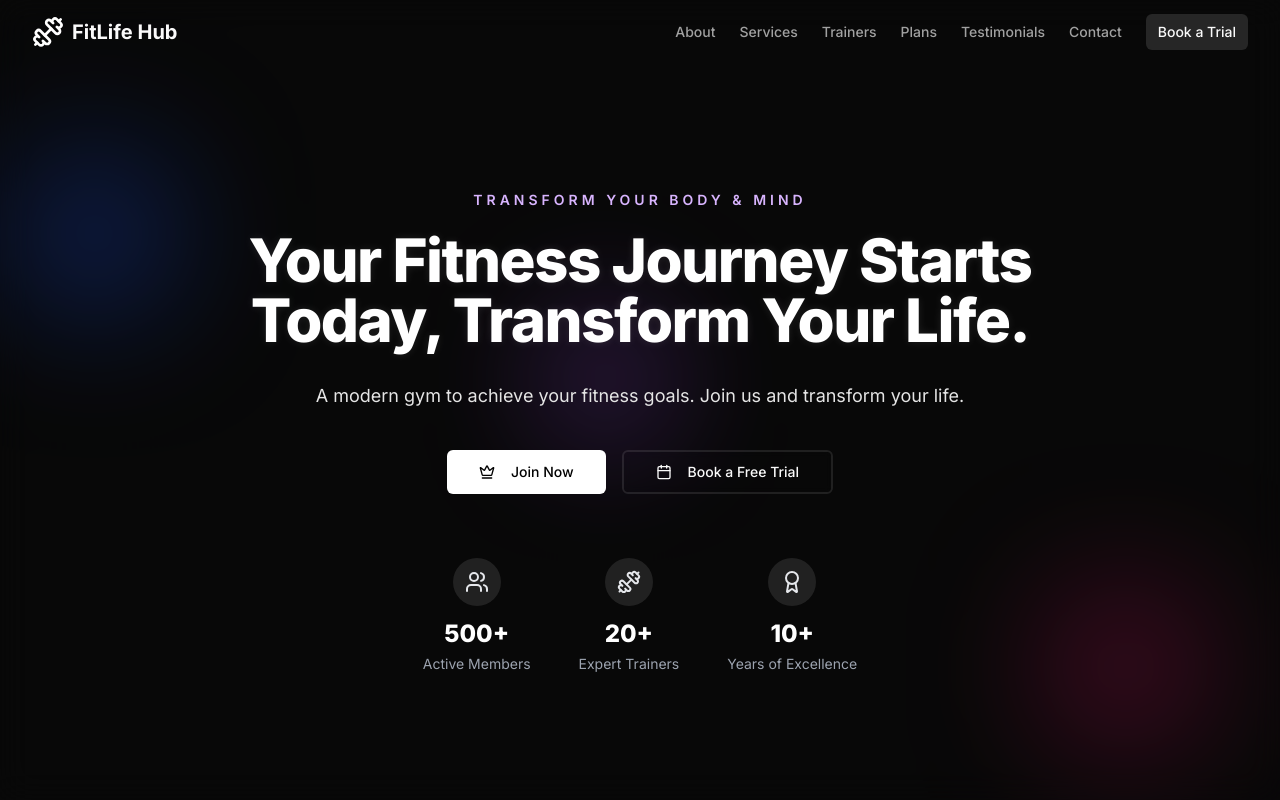
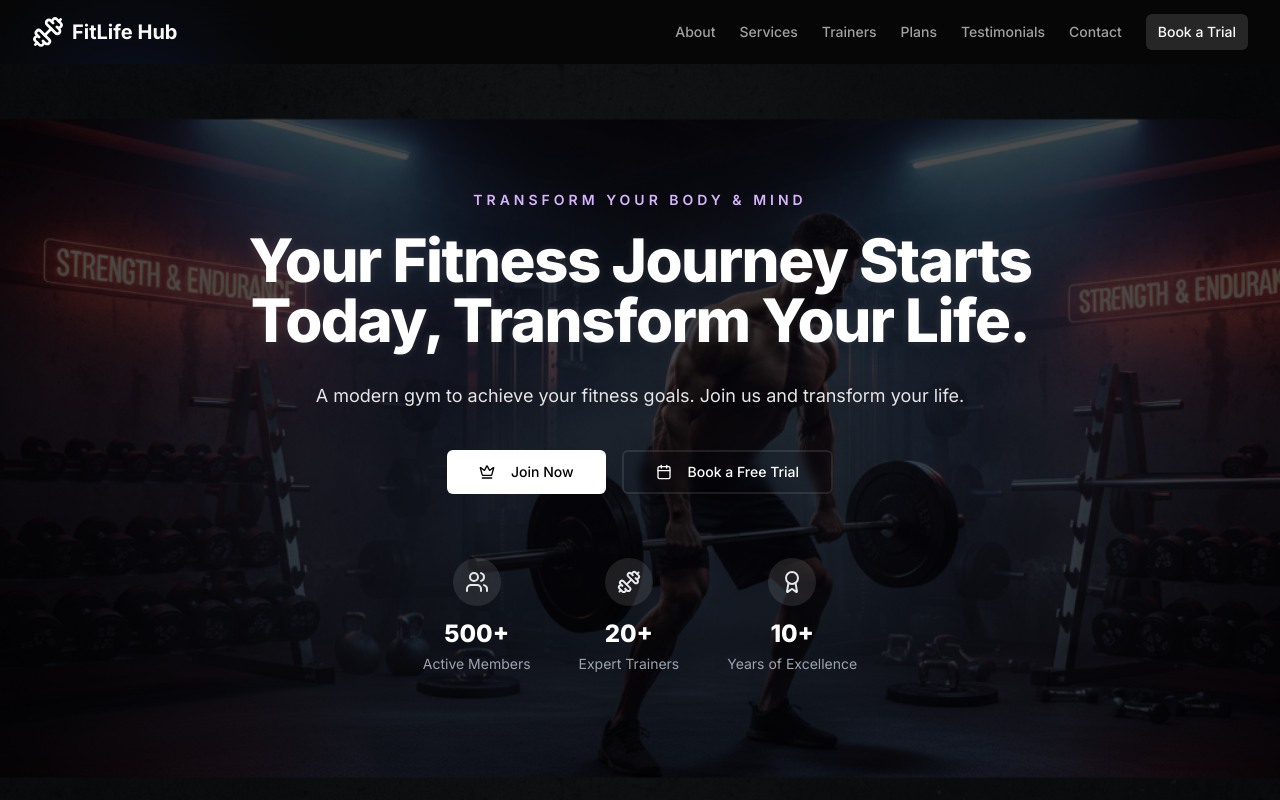
Before and after one commit to Sagarvermakumar/FitLife, a Next.js app: page / in a window 1280 px wide. Shown: the top 800 px of the page. Built offline with nearby package versions, Linux system fonts and the light colour scheme.

Commit message:
Adding bg image in hero section

```diff
--- a/src/assets/index.js
+++ b/src/assets/index.js
@@ -1,8 +1,8 @@
 
 import before1 from '@/assets/images/before.jpg'
 import after1 from '@/assets/images/after.jpg'
-
+import heroBanner from '@/assets/images/herobanner.png'
 
 export {
-    before1, after1
+    before1, after1,heroBanner
 }
--- a/src/components/animated-background.tsx
+++ b/src/components/animated-background.tsx
@@ -4,11 +4,12 @@ import { motion } from "framer-motion";
 
 export function AnimatedBackground() {
   return (
-    <div className="fixed inset-0 -z-10 h-full w-full bg-transparent">
+    <div className="fixed inset-0 -z-10 h-full w-full bg-transparent overflow-hidden">
       <div className="relative h-full w-full">
+
+        {/* BLUE BLOB */}
         <motion.div
-          className="absolute top-[18%] left-[2%] h-[150px] w-[150px] rounded-full bg-blue-700/60"
-          style={{ filter: "blur(70px)" }}
+          className="absolute top-[5%] left-[5%] h-[150px] w-[150px] rounded-full  bg-blue-900/60 blur-[60px]"
           animate={{ x: [0, 10, -10, 0], y: [0, -15, 20, 0] }}
           transition={{
             duration: 12,
@@ -18,21 +19,11 @@ export function AnimatedBackground() {
           }}
         />
 
+
+
+        {/* PURPLE BLOB */}
         <motion.div
-          className="absolute bottom-[10%] right-[5%] h-[150px] w-[150px] rounded-full bg-pink-700/55"
-          style={{ filter: "blur(70px)" }}
-          animate={{ x: [0, -40, 40, 0], y: [0, 40, -20, 0] }}
-          transition={{
-            duration: 15,
-            repeat: Infinity,
-            repeatType: "mirror",
-            ease: "easeInOut",
-          }}
-        />
-
-        <motion.div
-          className="absolute bottom-[40%] left-[40%] h-[150px] w-[150px] rounded-full bg-purple-500/30"
-          style={{ filter: "blur(60px)" }}
+          className="absolute bottom-[5%] right-[5%] h-[120px] w-[120px] rounded-full bg-purple-900/80 blur-[50px]"
           animate={{ x: [0, 20, -20, 0], y: [0, -30, 30, 0] }}
           transition={{
             duration: 18,
@@ -41,7 +32,9 @@ export function AnimatedBackground() {
             ease: "easeInOut",
           }}
         />
-        <div className="absolute inset-0 h-full w-full bg-black/20 backdrop-blur-lg" />
+
+        {/* DARK OVERLAY WITHOUT HIDING BLOB COLORS */}
+        <div className="absolute inset-0 h-full w-full bg-black/30 backdrop-blur-xl" />
       </div>
     </div>
   );
--- a/src/sections/TransformationStories.tsx
+++ b/src/sections/TransformationStories.tsx
@@ -5,6 +5,7 @@ import { Card, CardContent } from "@/components/ui/card";
 import { Carousel, CarouselContent, CarouselItem, CarouselNext, CarouselPrevious } from "@/components/ui/carousel";
 import { Star } from "lucide-react";
 import {before1,after1} from "@/assets/index.js"
+import { Heading } from "@/components/heading";
 
 const transformations = [
 
@@ -21,13 +22,10 @@ export default function TransformationStories() {
   return (
     <section className="py-20 bg-transparent text-white" id="transformations">
       <div className="max-w-5xl mx-auto px-4 text-center">
-        <h2 className="text-4xl md:text-5xl font-extrabold mb-4 font-headline">
-          Transformation <span className="text-red-500">Stories</span>
-        </h2>
-        <p className="text-gray-400 max-w-2xl mx-auto mb-12">
-          See what our members have accomplished with dedication, consistent training,
-          and the support of the Radhe's Fitness community.
-        </p>
+
+        <Heading title="Transformation Stories" subtitle=" See what our members have accomplished with dedication, consistent training,
+          and the support of the Radhe's Fitness community." />
+
 
         <Carousel className="w-full max-w-3xl mx-auto">
           <CarouselContent>
@@ -51,7 +49,7 @@ export default function TransformationStories() {
                       </div>
                       {/* After Image */}
                       <div className="relative rounded-lg overflow-hidden w-36 sm:w-48 md:w-56">
-                        <span className="absolute top-2 left-2 text-xs font-bold bg-red-600 text-white px-2 py-1 rounded">
+                        <span className="absolute top-2 left-2 text-xs font-bold bg-purple-600 text-white px-2 py-1 rounded">
                           AFTER
                         </span>
                         <Image
@@ -67,7 +65,7 @@ export default function TransformationStories() {
                     {/* Rating */}
                     <div className="flex justify-center mb-2">
                       {[...Array(t.rating)].map((_, j) => (
-                        <Star key={j} className="h-5 w-5 text-red-500 fill-red-500" />
+                        <Star key={j} className="h-5 w-5 text-yellow-500 fill-yellow-500" />
                       ))}
                     </div>
 
--- a/src/sections/hero.tsx
+++ b/src/sections/hero.tsx
@@ -7,6 +7,7 @@ import { motion, useMotionValue, useTransform } from "framer-motion";
 import React from "react";
 import { Crown, Calendar, Dumbbell, Users, Award } from "lucide-react";
 import { metadata } from "@/app/layout";
+import { heroBanner } from "@/assets";
 
 
 export function Hero() {
@@ -37,11 +38,17 @@ export function Hero() {
   return (
     <motion.section
       id="hero"
-      className="relative flex items-center justify-center h-[calc(100vh-64px)] w-full overflow-hidden bg-transparent px-4"
+      className="relative   bg-cover bg-center bg-no-repeat flex items-center justify-center h-[calc(100vh-64px)] w-full overflow-hidden bg-black/50 px-4"
       onMouseMove={handleMouseMove}
       onMouseLeave={handleMouseLeave}
-      style={{ perspective: "1000px" }}
+       style={{
+         perspective: "1000px",
+         backgroundImage: `url(${heroBanner.src})`
+      }}
     >
+        {/* Overlay */}
+      <div className="absolute inset-0 bg-black/70"></div>
+
       <div className="relative z-10 flex h-full flex-col items-center justify-center text-center text-white">
         <motion.div
           style={{ rotateX, rotateY, transition: "transform 0.1s ease-out" }}
@@ -68,7 +75,7 @@ export function Hero() {
             <BookTrialModal>
               <Button
                 size="lg"
-                variant="secondary"
+                variant="outline"
                 className="border-2 border-black-400/40 bg-black-500/20 backdrop-blur-sm hover:bg-black-500/30 transition-all w-full sm:w-auto"
               >
                 <Calendar className="mr-2 h-5 w-5" />
```
Also changed, not shown: src/assets/images/herobanner.png (added).
